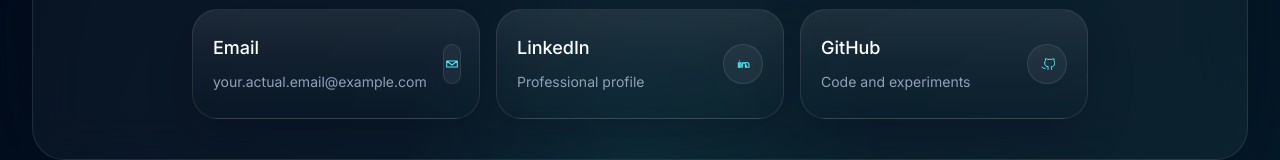
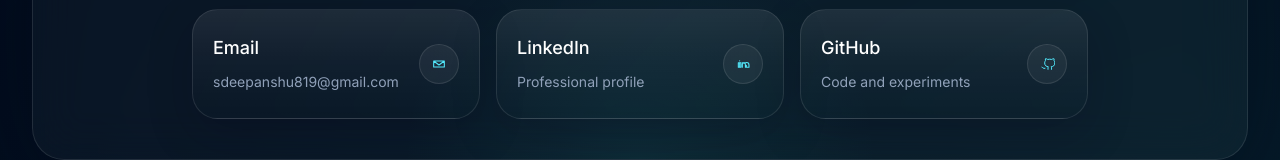
Before and after one commit to DEEPANSHUSHARMA00/DeepanshuEngineersEverything, a React (Vite) app: page / in a window 1280 px wide. Shown: the part 6635-6795 px from the top of the page. Built offline with nearby package versions, Linux system fonts and the light colour scheme.

Commit message:
email fix

```diff
--- a/index.html
+++ b/index.html
@@ -47,7 +47,7 @@
         "name": "Deepanshu Sharma",
         "jobTitle": "Backend Engineer",
         "description": "Backend engineer focused on distributed systems, real-time data infrastructure, and event-driven backend architecture.",
-        "email": "mailto:your.actual.email@example.com",
+        "email": "sdeepanshu819@gmail.com",
         "sameAs": [
           "https://www.linkedin.com/in/deepanshu-sharma-53205a174",
           "https://github.com/DEEPANSHUSHARMA00"
--- a/src/assets/portfolioContent.js
+++ b/src/assets/portfolioContent.js
@@ -1,8 +1,8 @@
 const socialLinks = {
   email: {
     label: "Email",
-    href: "mailto:your.actual.email@example.com",
-    meta: "your.actual.email@example.com",
+    href: "sdeepanshu819@gmail.com",
+    meta: "sdeepanshu819@gmail.com",
   },
   linkedin: {
     label: "LinkedIn",
```
Also changed, not shown: public/Deepanshu-Sharma-Resume.txt.
